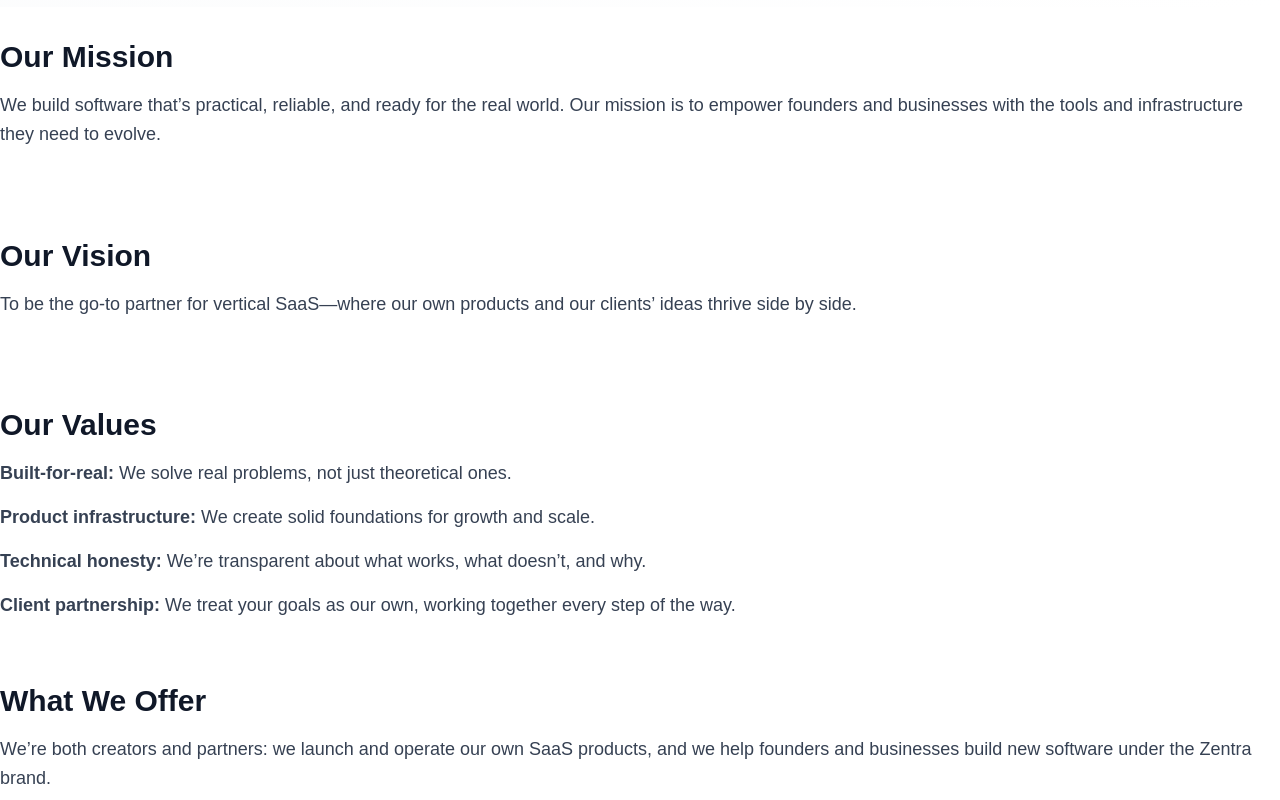
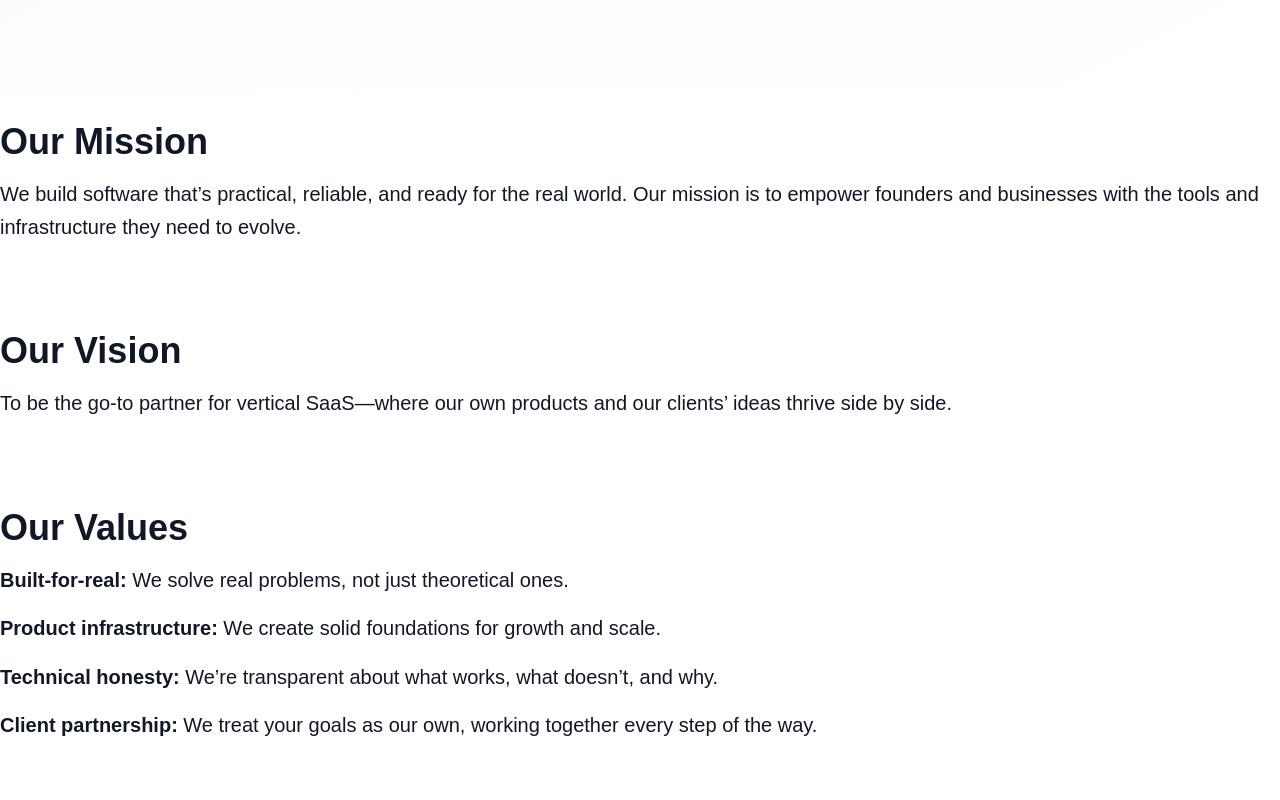
Before and after one commit to bl7/zentraholdings, a Next.js app: page /about in a window 1280 px wide. Shown: the part 540-1340 px from the top of the page. Built offline with nearby package versions, Linux system fonts and the light colour scheme.

Commit message:
connecting components

```diff
--- a/src/app/about/page.tsx
+++ b/src/app/about/page.tsx
@@ -16,7 +16,7 @@
             <h1 className="text-5xl font-bold text-gray-900 mb-6">
               About Zentra
             </h1>
-            <p className="text-xl text-gray-700 max-w-3xl mx-auto mb-8">
+            <p className="text-xl md:text-2xl text-gray-900 max-w-3xl mx-auto mb-8 leading-relaxed">
               We started Zentra by building tools we needed—solutions for real problems in hospitality and retail. As our products grew, so did our vision: to become a platform company and venture studio, creating SaaS products that make businesses more efficient, compliant, and connected.
             </p>
           </div>
@@ -25,35 +25,35 @@
 
       {/* Mission */}
       <section className="py-8">
-        <h2 className="text-3xl font-bold text-gray-900 mb-4">Our Mission</h2>
-        <p className="text-lg text-gray-700 mb-6 leading-relaxed">
+        <h2 className="text-3xl md:text-4xl font-bold text-gray-900 mb-4">Our Mission</h2>
+        <p className="text-lg md:text-xl text-gray-900 mb-6 leading-relaxed">
           We build software that’s practical, reliable, and ready for the real world. Our mission is to empower founders and businesses with the tools and infrastructure they need to evolve.
         </p>
       </section>
 
       {/* Vision */}
       <section className="py-8">
-        <h2 className="text-3xl font-bold text-gray-900 mb-4">Our Vision</h2>
-        <p className="text-lg text-gray-700 mb-6 leading-relaxed">
+        <h2 className="text-3xl md:text-4xl font-bold text-gray-900 mb-4">Our Vision</h2>
+        <p className="text-lg md:text-xl text-gray-900 mb-6 leading-relaxed">
           To be the go-to partner for vertical SaaS—where our own products and our clients’ ideas thrive side by side.
         </p>
       </section>
 
       {/* Values */}
       <section className="py-8">
-        <h2 className="text-3xl font-bold text-gray-900 mb-4">Our Values</h2>
-        <ul className="space-y-4 text-lg text-gray-700">
-          <li><strong>Built-for-real:</strong> We solve real problems, not just theoretical ones.</li>
-          <li><strong>Product infrastructure:</strong> We create solid foundations for growth and scale.</li>
-          <li><strong>Technical honesty:</strong> We’re transparent about what works, what doesn’t, and why.</li>
-          <li><strong>Client partnership:</strong> We treat your goals as our own, working together every step of the way.</li>
+        <h2 className="text-3xl md:text-4xl font-bold text-gray-900 mb-4">Our Values</h2>
+        <ul className="space-y-4 text-lg md:text-xl text-gray-900 leading-relaxed">
+          <li><span className="font-semibold">Built-for-real:</span> We solve real problems, not just theoretical ones.</li>
+          <li><span className="font-semibold">Product infrastructure:</span> We create solid foundations for growth and scale.</li>
+          <li><span className="font-semibold">Technical honesty:</span> We’re transparent about what works, what doesn’t, and why.</li>
+          <li><span className="font-semibold">Client partnership:</span> We treat your goals as our own, working together every step of the way.</li>
         </ul>
       </section>
 
       {/* What We Offer */}
       <section className="py-8">
-        <h2 className="text-3xl font-bold text-gray-900 mb-4">What We Offer</h2>
-        <p className="text-lg text-gray-700 mb-6 leading-relaxed">
+        <h2 className="text-3xl md:text-4xl font-bold text-gray-900 mb-4">What We Offer</h2>
+        <p className="text-lg md:text-xl text-gray-900 mb-6 leading-relaxed">
           We’re both creators and partners: we launch and operate our own SaaS products, and we help founders and businesses build new software under the Zentra brand.
         </p>
       </section>
--- a/src/app/contact/page.tsx
+++ b/src/app/contact/page.tsx
@@ -262,18 +262,54 @@
               <div className="mt-12">
                 <h3 className="text-xl font-bold text-gray-900 mb-6">Frequently Asked Questions</h3>
                 <div className="space-y-4">
-                  <div className="border border-gray-200 rounded-lg p-4">
-                    <h4 className="font-semibold text-gray-900 mb-2">Can you build only our product idea?</h4>
-                    <p className="text-gray-700 text-sm">
-                      Yes! We partner with founders and businesses to build custom software, whether it’s a new venture or a single product.
-                    </p>
-                  </div>
-                  <div className="border border-gray-200 rounded-lg p-4">
-                    <h4 className="font-semibold text-gray-900 mb-2">What kind of support do you offer after launch?</h4>
-                    <p className="text-gray-700 text-sm">
-                      We provide ongoing support, updates, and guidance to ensure your product keeps evolving and growing.
-                    </p>
-                  </div>
+                  {/* Collapsible FAQ - React stateful implementation */}
+                  {/* Place this inside the Contact component */}
+                  {/* FAQ DATA */}
+                  {(() => {
+                    const faqs = [
+                      {
+                        question: 'Can you build only our product idea?',
+                        answer: 'Yes! We partner with founders and businesses to build custom software, whether it’s a new venture or a single product.'
+                      },
+                      {
+                        question: 'What kind of support do you offer after launch?',
+                        answer: 'We provide ongoing support, updates, and guidance to ensure your product keeps evolving and growing.'
+                      }
+                    ];
+                    const [openIndex, setOpenIndex] = useState<number | null>(null);
+                    return (
+                      <div>
+                        {faqs.map((faq, idx) => (
+                          <div key={faq.question} className="border border-gray-200 rounded-lg">
+                            <button
+                              type="button"
+                              aria-expanded={openIndex === idx}
+                              aria-controls={`faq-panel-${idx}`}
+                              onClick={() => setOpenIndex(openIndex === idx ? null : idx)}
+                              className={
+                                `w-full text-left px-6 py-4 text-lg md:text-xl font-semibold text-gray-900 focus:outline-none focus-visible:ring-2 focus-visible:ring-[#611E69] transition cursor-pointer flex justify-between items-center` +
+                                (openIndex === idx ? ' bg-gray-50' : ' bg-white')
+                              }
+                            >
+                              <span>{faq.question}</span>
+                              <svg className={`w-5 h-5 ml-2 transform transition-transform duration-200 ${openIndex === idx ? 'rotate-180' : ''}`} fill="none" stroke="currentColor" strokeWidth={2} viewBox="0 0 24 24">
+                                <path strokeLinecap="round" strokeLinejoin="round" d="M19 9l-7 7-7-7" />
+                              </svg>
+                            </button>
+                            <div
+                              id={`faq-panel-${idx}`}
+                              role="region"
+                              aria-labelledby={`faq-button-${idx}`}
+                              className={`overflow-hidden transition-all duration-300 ease-in-out ${openIndex === idx ? 'max-h-40 py-4 px-6' : 'max-h-0 py-0 px-6'}`}
+                              style={{lineHeight: '1.6'}}
+                            >
+                              <p className="text-base md:text-lg text-gray-700 leading-relaxed">{faq.answer}</p>
+                            </div>
+                          </div>
+                        ))}
+                      </div>
+                    );
+                  })()}
                 </div>
               </div>
             </div>
--- a/src/app/page.tsx
+++ b/src/app/page.tsx
@@ -107,29 +107,29 @@
       <section className="py-20 px-4 bg-white">
         <div className="max-w-5xl mx-auto grid md:grid-cols-2 gap-12 items-start">
           {/* Our Products */}
-          <div>
-            <h2 className="text-2xl font-bold text-gray-900 mb-4">Our Products</h2>
-            <ul className="space-y-4">
-              <li><strong>TapTab:</strong> QR-powered menus and ordering for modern hospitality.</li>
-              <li><strong>InstaLabel:</strong> Effortless kitchen labelling and food safety compliance.</li>
-              <li><strong>PrintBridge:</strong> Seamless, silent label printing for any workflow.</li>
+          <div className="bg-white rounded-2xl shadow p-8 md:p-10 border border-gray-100">
+            <h2 className="text-2xl md:text-3xl font-bold text-gray-900 mb-6">Our Products</h2>
+            <ul className="space-y-5 text-base md:text-lg text-gray-900 leading-relaxed">
+              <li><span className="font-semibold">TapTab:</span> QR-powered menus and ordering for modern hospitality.</li>
+              <li><span className="font-semibold">InstaLabel:</span> Effortless kitchen labelling and food safety compliance.</li>
+              <li><span className="font-semibold">PrintBridge:</span> Seamless, silent label printing for any workflow.</li>
             </ul>
           </div>
           {/* Build With Us */}
-          <div>
-            <h2 className="text-2xl font-bold text-gray-900 mb-4">Build With Us</h2>
-            <p>Partner with Zentra to co-create new software products.<br />We bring your ideas to life—fast, reliable, and founder-focused.</p>
+          <div className="bg-white rounded-2xl shadow p-8 md:p-10 border border-gray-100 flex flex-col justify-center">
+            <h2 className="text-2xl md:text-3xl font-bold text-gray-900 mb-6">Build With Us</h2>
+            <p className="text-base md:text-lg text-gray-900 leading-relaxed">Partner with Zentra to co-create new software products.<br />We bring your ideas to life—fast, reliable, and founder-focused.</p>
           </div>
         </div>
       </section>
       {/* SECTION 2: Why Choose Zentra */}
       <section className="py-20 bg-white">
         <div className="max-w-4xl mx-auto px-6">
-          <h2 className="text-3xl font-bold text-gray-900 mb-6">Why Choose Zentra</h2>
-          <ul className="space-y-6 text-lg text-gray-700">
-            <li><strong>We build for ourselves—and for you.</strong> Our own SaaS products prove our approach works in the real world.</li>
-            <li><strong>Speed and technical honesty.</strong> We move fast, communicate clearly, and deliver what we promise.</li>
-            <li><strong>True partnership, not just a service.</strong> We collaborate closely, sharing our expertise and infrastructure to help you succeed.</li>
+          <h2 className="text-3xl md:text-4xl font-bold text-gray-900 mb-10">Why Choose Zentra</h2>
+          <ul className="space-y-8 text-lg md:text-xl text-gray-900 leading-relaxed">
+            <li><span className="font-semibold">We build for ourselves—and for you.</span> Our own SaaS products prove our approach works in the real world.</li>
+            <li><span className="font-semibold">Speed and technical honesty.</span> We move fast, communicate clearly, and deliver what we promise.</li>
+            <li><span className="font-semibold">True partnership, not just a service.</span> We collaborate closely, sharing our expertise and infrastructure to help you succeed.</li>
           </ul>
         </div>
       </section>
```
